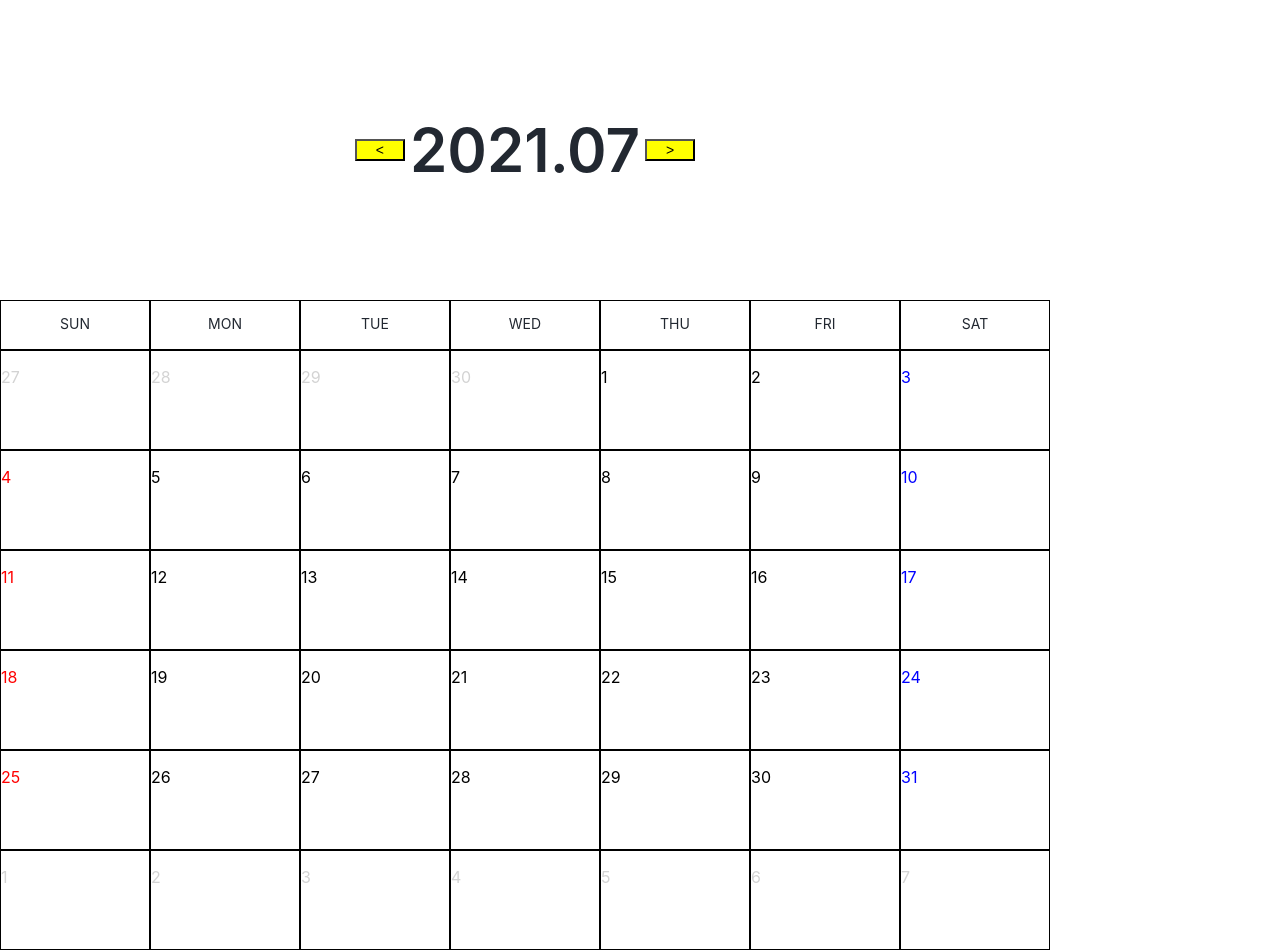
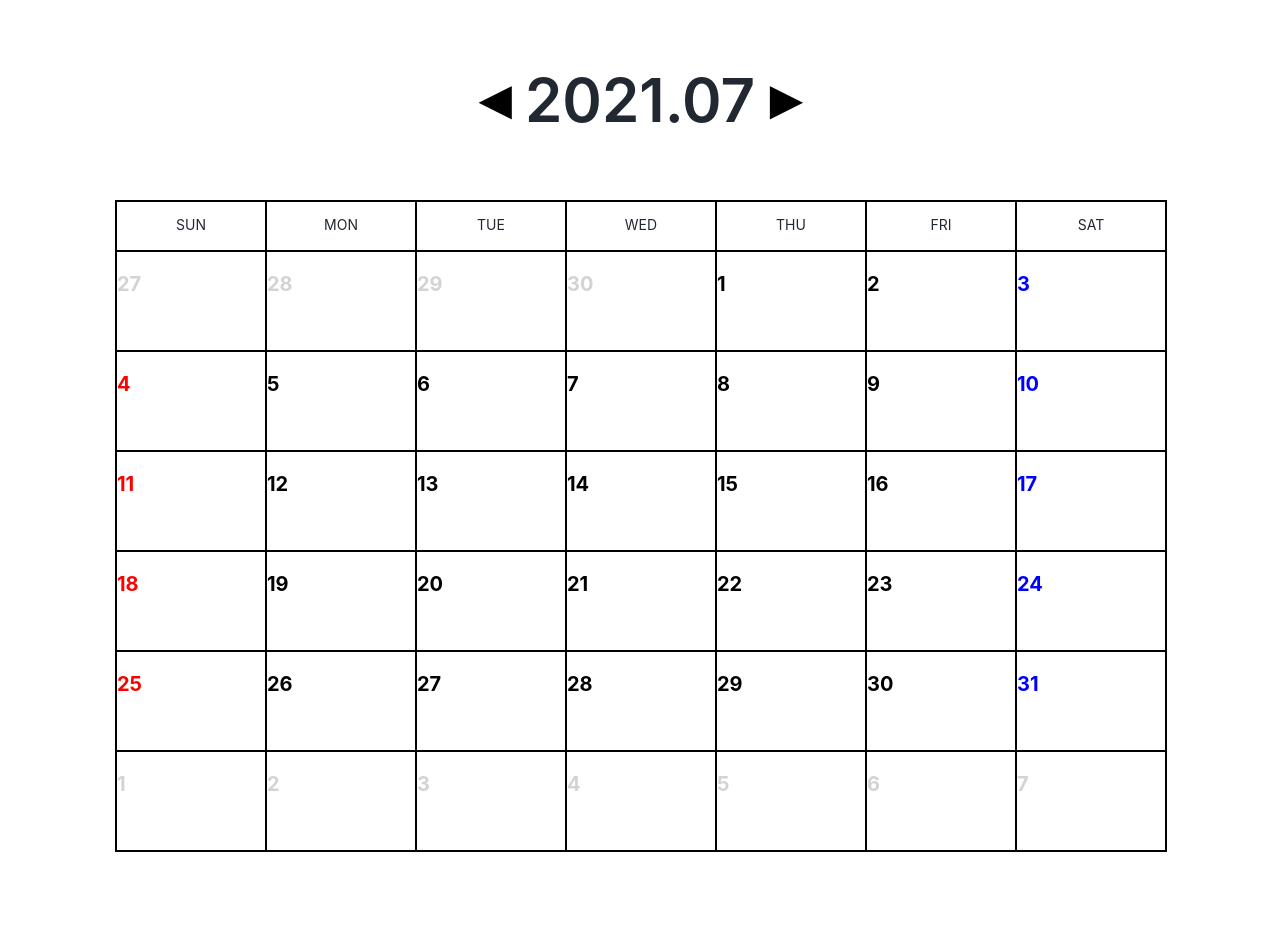
Before and after one commit to piggggggggy/React_calendar, a React (Create React App) app: page / in a window 1280 px wide. After the commit the page ends 852 px from the top, so only its background shows below. Built offline with nearby package versions, Linux system fonts and the light colour scheme.

Commit message:
:sparkles: Header 뼈대

```diff
--- a/src/components/Body.js
+++ b/src/components/Body.js
@@ -96,6 +96,7 @@ const BodyContainer = styled.div`
 	padding: 0px;
 	display: flex;
 	flex-wrap: wrap;
+	border: 1px solid black;
 
 `;
 
--- a/src/components/Date.js
+++ b/src/components/Date.js
@@ -46,6 +46,8 @@ const DateNumber = styled.p`
 	${(props) => (`color: ${props.color2}`)};
 	${(props) => (`color: ${props.color3}`)};
 	${(props) => (`color: ${props.color}`)};
+	font-size: 20px;
+	font-weight: bold;
 `;
 
 
--- a/src/components/Header.js
+++ b/src/components/Header.js
@@ -10,12 +10,13 @@ const Header = (props) => {
 	const now = moment();
 	const HeaderDate = now.clone().format("YYYY.MM");
 
+
 	return (
 		<React.Fragment>
 			<HeaderContainer>
-				<Btn text="<"/>
-				<Text bold size="60px">{HeaderDate}</Text>
-				<Btn text=">"/>
+				<Toggle>◀</Toggle>
+				<Text bold size="60px"> {HeaderDate} </Text>
+				<Toggle>▶</Toggle>
 			</HeaderContainer>
 		</React.Fragment>
 	);
@@ -24,11 +25,21 @@ const Header = (props) => {
 
 const HeaderContainer = styled.div`
 	width: 1050px;
-	height: 300px;
+	height: 200px;
 	display: flex;
 	justify-content: center;
 	align-items: center;
 `;
 
+const Toggle = styled.button`
+	width: 60px;
+	height: 60px;
+	background-color: #ffffff;
+	border: none;
+	font-size: 40px;
+	font-weight: bold;
+	/* text-align: center;
+	vertical-align: center; */
+`;
 
 export default Header;
--- a/src/pages/Main.js
+++ b/src/pages/Main.js
@@ -1,13 +1,16 @@
 import React from "react";
 import Body from "../components/Body";
 import Header from "../components/Header";
+import { Grid } from "../elements";
 
 const Main = (props) => {
 
 	return (
 		<React.Fragment>
-			<Header/>
-			<Body/>
+			<Grid margin="0px auto" width="1050px">
+				<Header/>
+				<Body/>
+			</Grid>
 		</React.Fragment>
 	);
 
```
